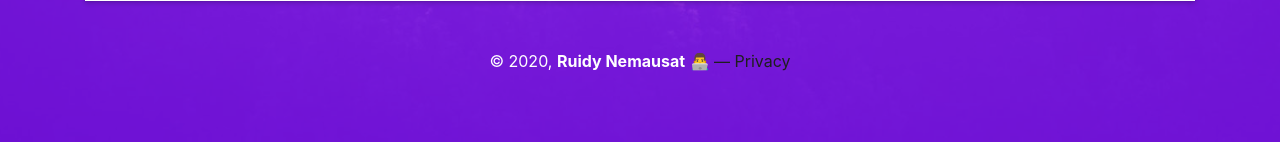
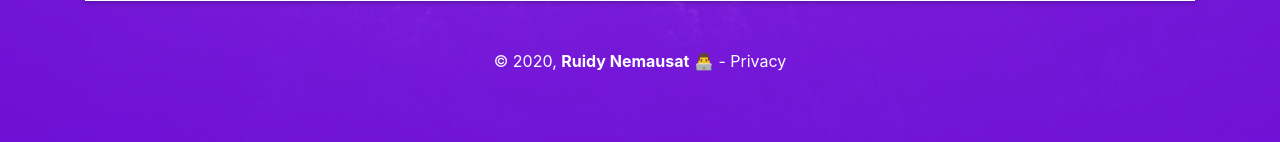
Before and after one commit to rjNemo/portfolio_django, a Django app: page / in a window 1280 px wide. Shown: the part 3367-3509 px from the top of the page. Run offline with Django 3.2, Linux system fonts and the light colour scheme; data that the repository does not hold is empty; some libraries are stand-ins or nearby versions; some web fonts are replaced.

Commit message:
updated layout removed projects updated date

```diff
--- a/app/templates/layout.html
+++ b/app/templates/layout.html
@@ -235,7 +235,7 @@
               <div class="copyright-box">
                 <p class="copyright">
                   &copy; 2020, <strong>Ruidy Nemausat</strong> 👨‍💻
-                  <a href="{% url 'app:privacy' %}"" target="_blank" rel="noopener noreferrer"> — Privacy</a>
+                  <a style="color: white;"="navbar-link" href="{% url 'app:privacy' %}"" target="_blank" rel="noopener noreferrer">- Privacy</a>
                 </p>
               </div>
             </div>
```
